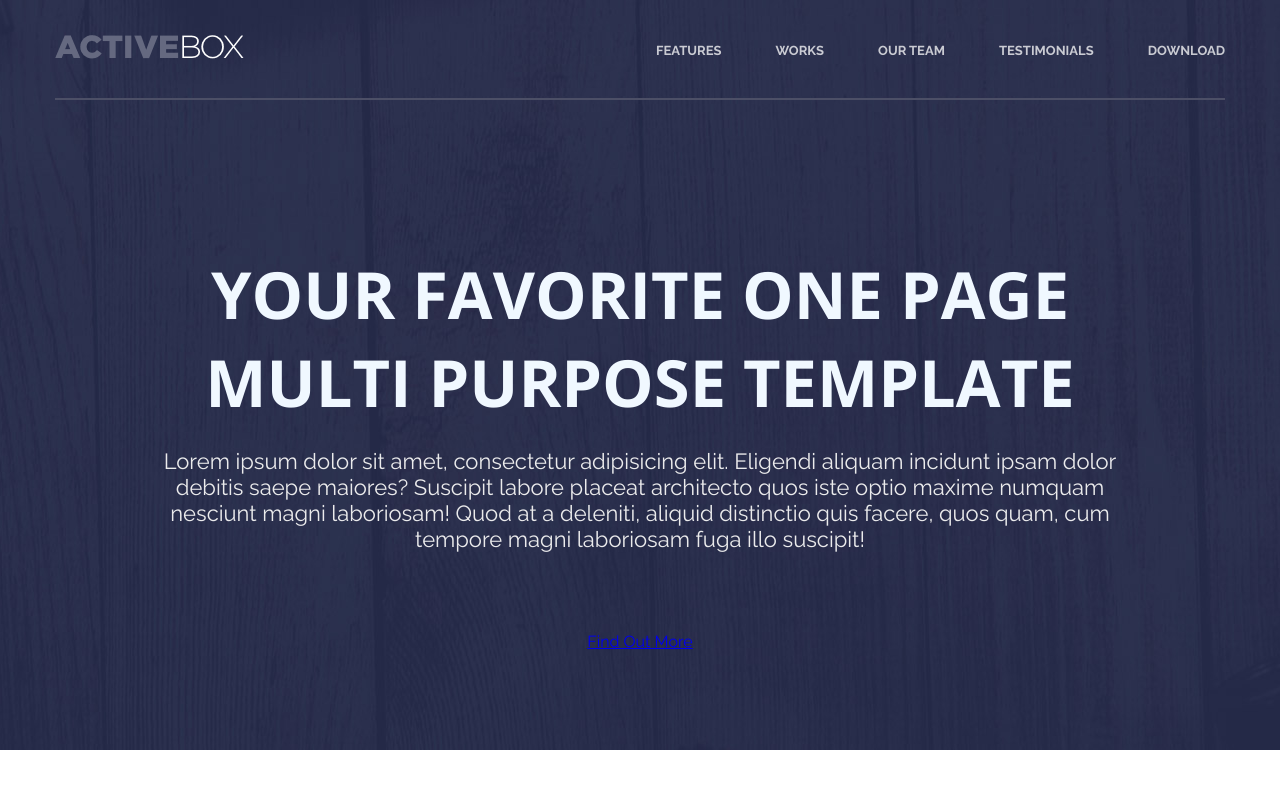
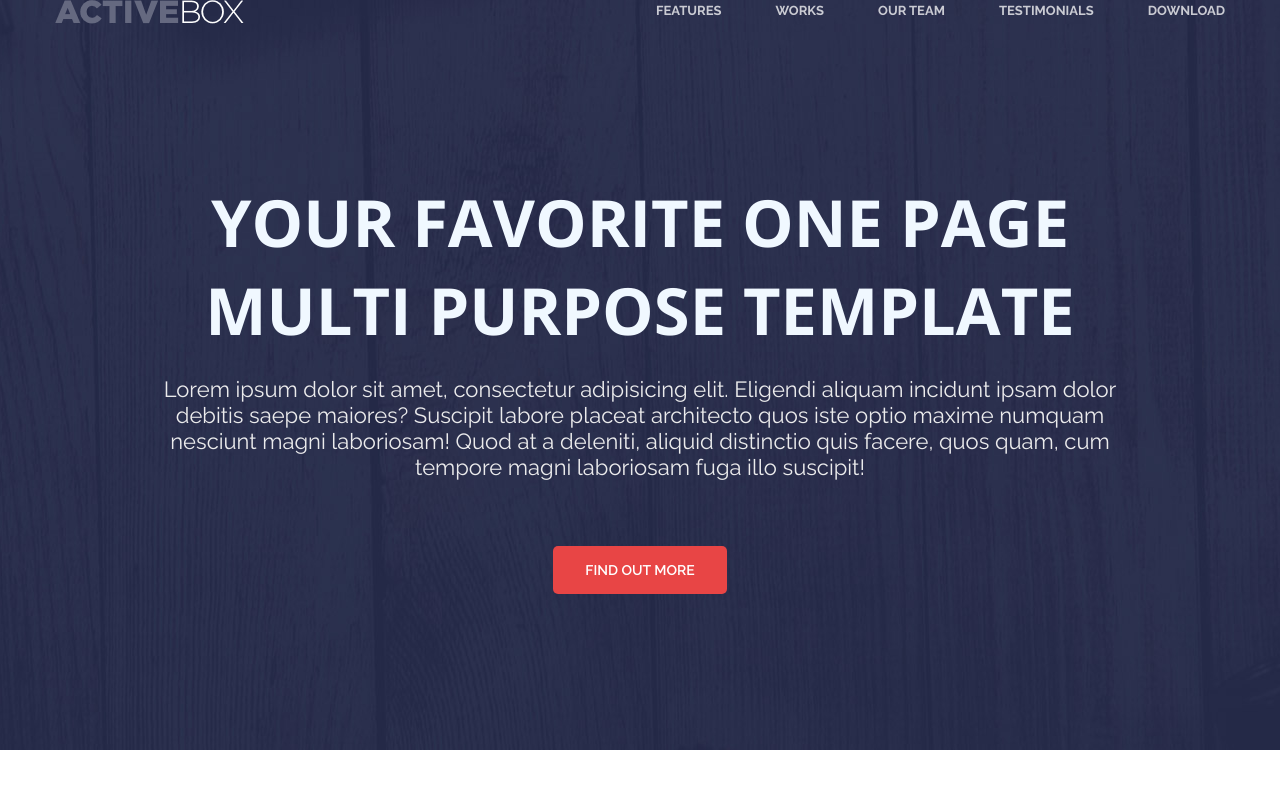
Before and after one commit to plc222/ActiveBox, a plain HTML site: page index.html in a window 1280 px wide. Shown: the top 800 px of the page. Drawn offline with nearby package versions, Linux system fonts and the light colour scheme; files whose address does not match are found by name.

Commit message:
Add files via upload

```diff
--- a/css/style.css
+++ b/css/style.css
@@ -10,9 +10,16 @@ body {
 	background-color: #fff;
 
 }
-h1,h1,h3,h4,h5,h6 {
+
+h1,
+h1,
+h3,
+h4,
+h5,
+h6 {
 	margin: 0;
 }
+
 .hero {
 	height: 750px;
 	background: #30344e URL("../img/intro-bg.jpg") center no-repeat;
@@ -24,21 +31,25 @@ h1,h1,h3,h4,h5,h6 {
 	max-width: 1170px;
 	margin: 0 auto;
 }
+
 h1 {
 	font-size: 56px;
 	color: aqua;
 }
+
 .wrap {
+	display: flex;
+	justify-content: space-between;
+
+}
+
+.header--inner {
 	display: flex;
 	justify-content: space-between;
 	padding-bottom: 35px;
 	padding-top: 35px;
 	border-bottom: 2px solid #4c4f66;
 	align-items: center;
-}
-
-.header {
-
 
 }
 
@@ -53,13 +64,18 @@ h1 {
 	opacity: .75;
 	transition: opacity .2 linear;
 }
+
 .header--nav-link:hover {
 	text-decoration: underline;
-		opacity: 1;
+	opacity: 1;
 }
+
 .header--nav-link:first-child {
 	margin-left: 0;
 }
+
+/*=========INTRO=================*/
+
 .intro {
 	display: flex;
 	flex-direction: column;
@@ -94,7 +110,7 @@ h1 {
 	margin: 0 auto;
 }
 
-..intro--btn {
+.intro--btn {
 	font-size: 14px;
 	color: #fff;
 	font-weight: 600;
```
